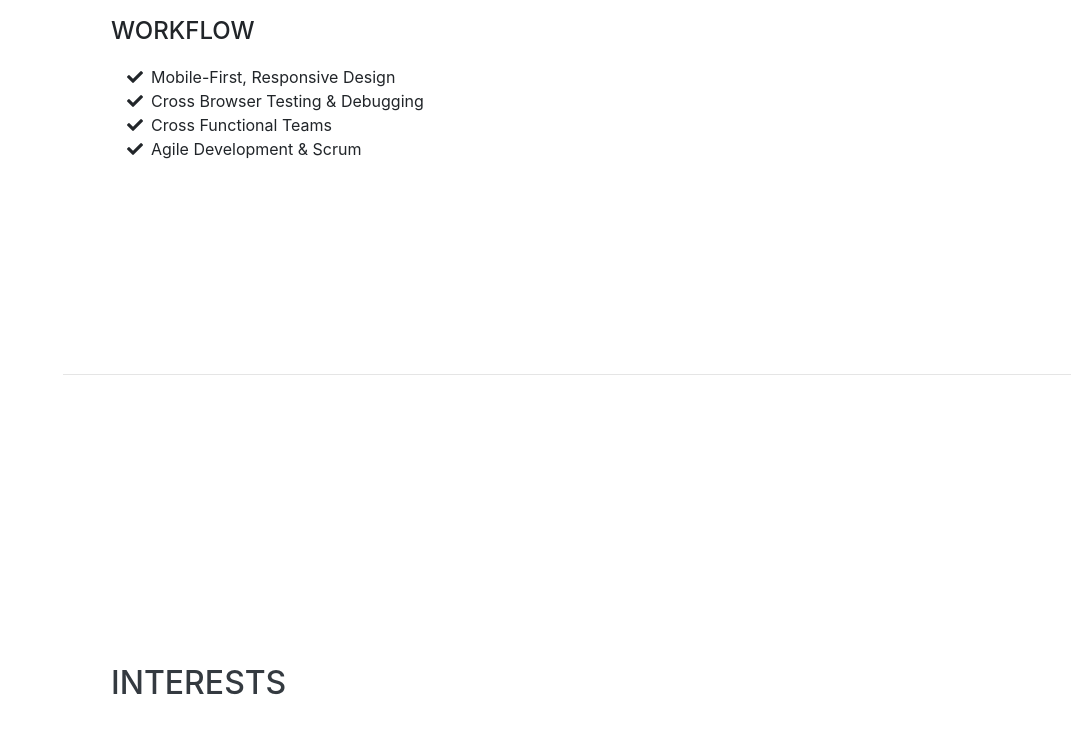
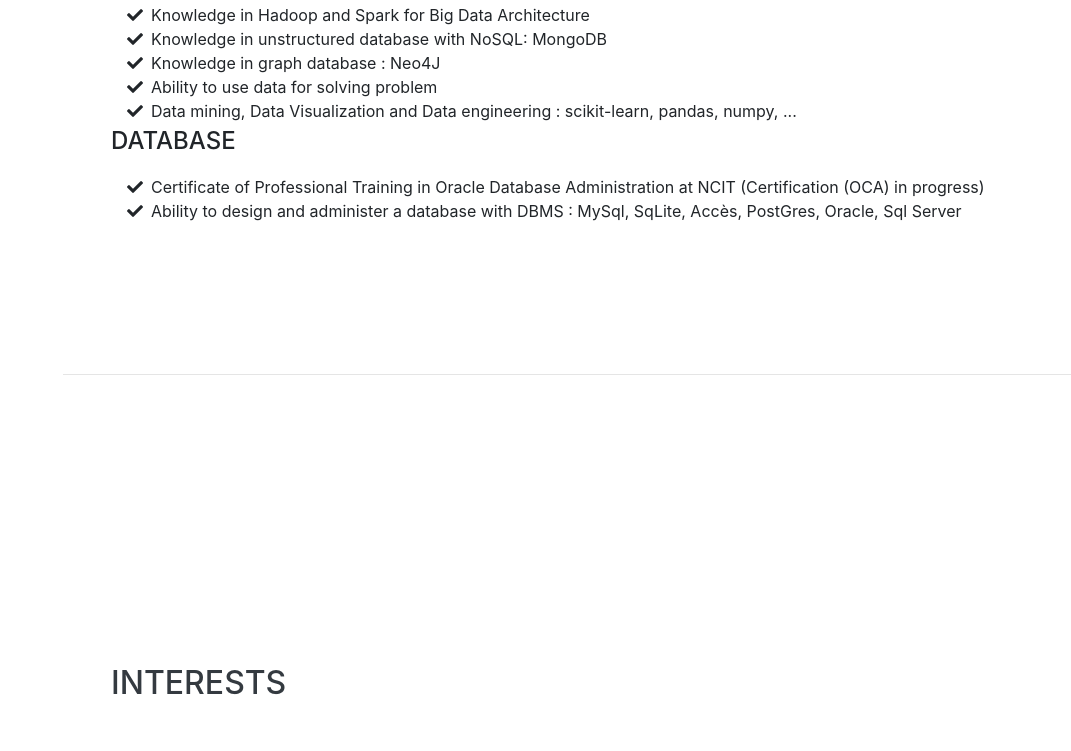
Before and after one commit to osiastossou/osiastossou.github.io, a website with bundled scripts: page index.html in a window 1280 px wide. Shown: the part 3580-4331 px from the top of the page, without its empty margins (209-1280 px from the left). Built offline with nearby package versions, Linux system fonts and the light colour scheme; files whose address does not match are found by name; a web font is replaced by a local one.

Commit message:
Mise en ligne du template CV ++++++++

```diff
--- a/index.html
+++ b/index.html
@@ -278,20 +278,32 @@
           </li>
         </ul>
 
-        <div class="subheading mb-3">Workflow</div>
+        <div class="subheading mb-3">Big Data & Data Analysis</div>
         <ul class="fa-ul mb-0">
           <li>
             <i class="fa-li fa fa-check"></i>
-            Mobile-First, Responsive Design</li>
+            Knowledge in Hadoop and Spark for Big Data Architecture</li>
           <li>
             <i class="fa-li fa fa-check"></i>
-            Cross Browser Testing &amp; Debugging</li>
+            Knowledge in unstructured database with NoSQL: MongoDB</li>
           <li>
             <i class="fa-li fa fa-check"></i>
-            Cross Functional Teams</li>
+            Knowledge in graph database : Neo4J</li>
           <li>
             <i class="fa-li fa fa-check"></i>
-            Agile Development &amp; Scrum</li>
+            Ability to use data for solving problem</li>
+          <li>
+            <i class="fa-li fa fa-check"></i>
+            Data mining, Data Visualization and Data engineering : scikit-learn, pandas, numpy, ...</li>
+        </ul>
+        <div class="subheading mb-3">Database</div>
+        <ul class="fa-ul mb-0">
+          <li>
+            <i class="fa-li fa fa-check"></i>
+            Certificate of Professional Training in Oracle Database Administration at NCIT (Certification (OCA) in progress)</li>
+          <li>
+            <i class="fa-li fa fa-check"></i>
+            Ability to design and administer a database with DBMS : MySql, SqLite, Accès, PostGres, Oracle, Sql Server</li>
         </ul>
       </div>
     </section>
```
